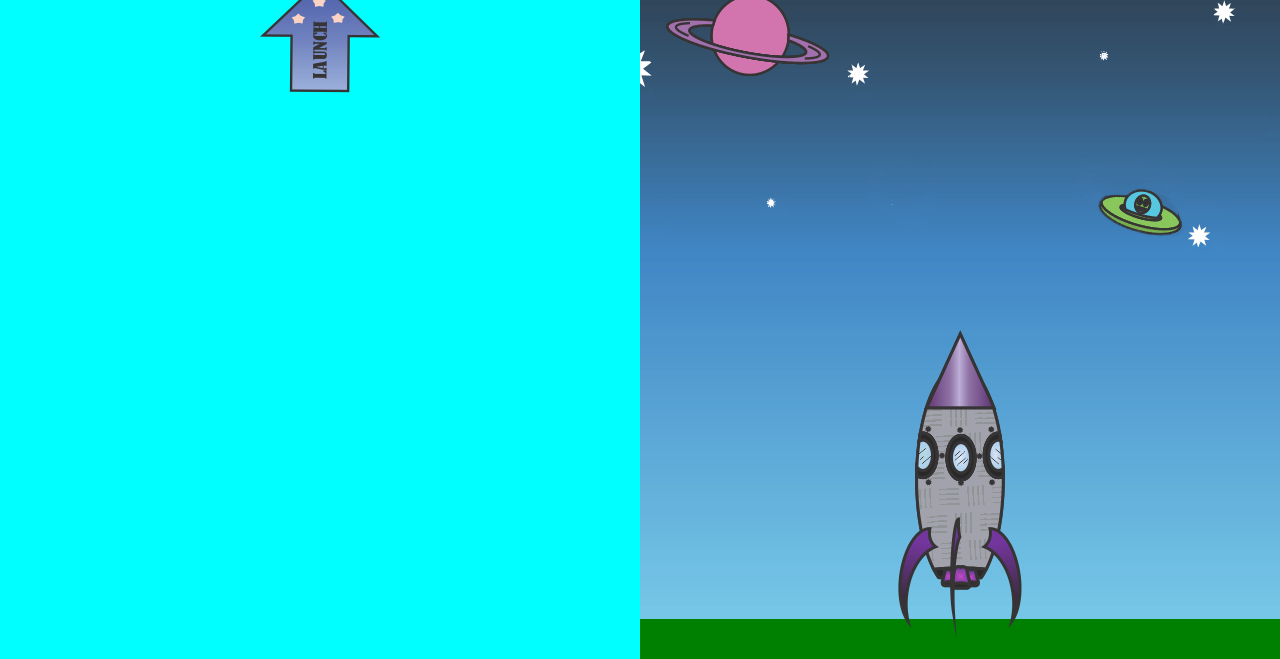
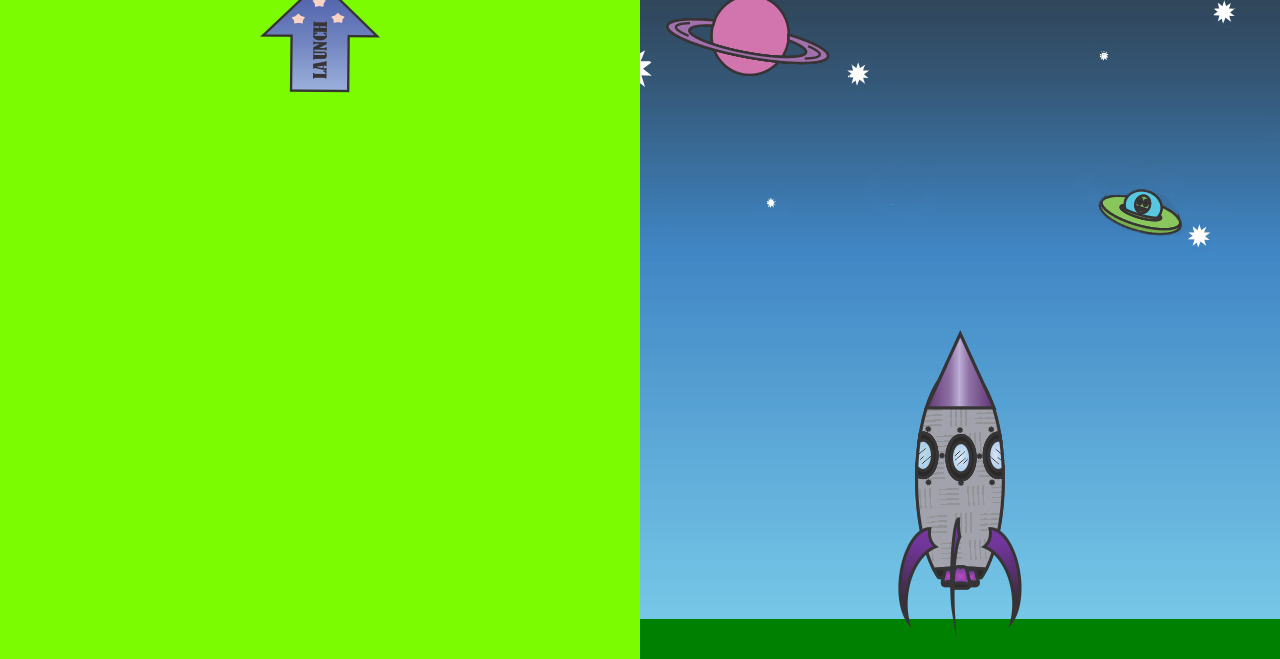
Before and after one commit to electrumwarrior/js-rocket, a plain HTML site: page rocket.html in a window 1280 px wide. Shown: the part 141-800 px from the top of the page. Drawn offline with Linux system fonts and the light colour scheme.

Commit message:
Added some changes

```diff
--- a/css/rocket.css
+++ b/css/rocket.css
@@ -1,5 +1,5 @@
 .left{
-	background-color: aqua;
+	background-color: lawngreen;
 	position: fixed;
 	width: 50%;
 	height: 100%;
```
Also changed, not shown: img/button3.png.
